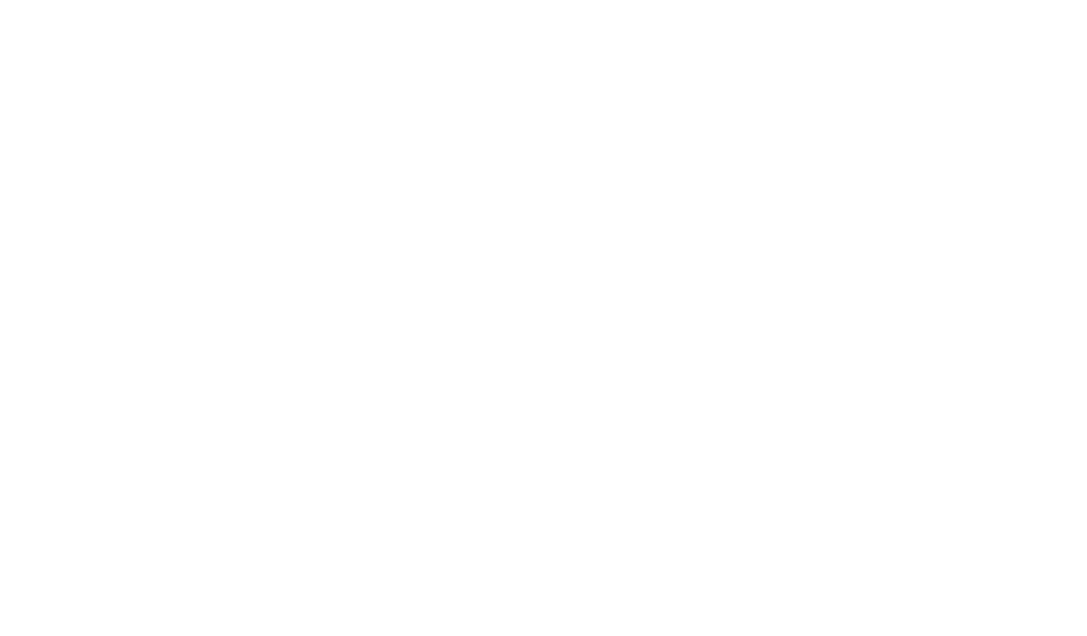
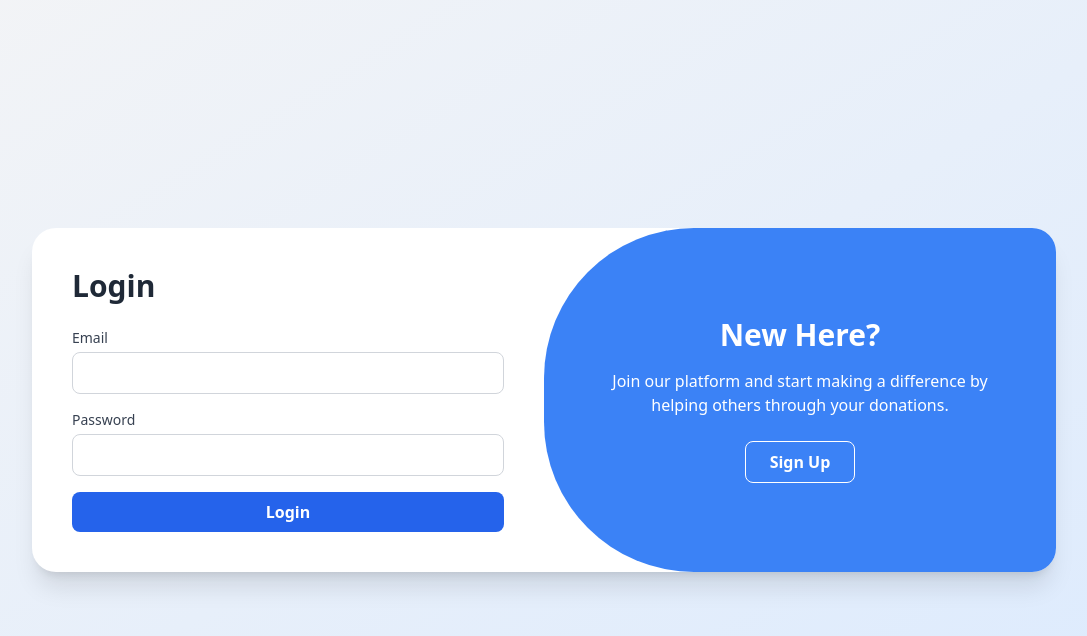
Before and after one commit to cjchandru798/fundraise-frontend-, a React (Vite) app: page /auth in a window 1280 px wide. Before the commit this address had no page. Shown: the top 636 px of the page, without its empty margins (96-1183 px from the left). Built offline with nearby package versions, Linux system fonts and the light colour scheme.

Commit message:
login signup ui completed

```diff
--- a/src/App.tsx
+++ b/src/App.tsx
@@ -1,18 +1,16 @@
-import { BrowserRouter as Router, Routes, Route ,Navigate } from 'react-router-dom';
-import InternLogin from './pages/InternLogin';
+// src/App.tsx
+import { BrowserRouter as Router, Routes, Route, Navigate } from 'react-router-dom';
+import AuthPage from './pages/AuthPage';
 import InternDashboard from './pages/InternDashboard';
-import InternSignup from './pages/InternSignup';
 import './index.css';
 
 export default function App() {
   return (
     <Router>
       <Routes>
-        <Route path="/" element={<Navigate to="/login" />} />
-        <Route path="/login" element={<InternLogin />} />
+        <Route path="/" element={<Navigate to="/auth" />} />
+        <Route path="/auth" element={<AuthPage />} />
         <Route path="/dashboard" element={<InternDashboard />} />
-        <Route path="/signup" element={<InternSignup />} />
-
       </Routes>
     </Router>
   );
--- /dev/null
+++ b/src/components/InputField.tsx
@@ -0,0 +1,31 @@
+// src/components/InputField.tsx
+export default function InputField({
+  label,
+  name,
+  type = "text",
+  value,
+  onChange,
+}: {
+  label: string;
+  name: string;
+  type?: string;
+  value: string;
+  onChange: (e: React.ChangeEvent<HTMLInputElement>) => void;
+}) {
+  return (
+    <div className="flex flex-col gap-1">
+      <label htmlFor={name} className="text-sm font-medium text-gray-700">
+        {label}
+      </label>
+      <input
+        type={type}
+        id={name}
+        name={name}
+        value={value}
+        onChange={onChange}
+        className="px-4 py-2 border border-gray-300 rounded-lg focus:outline-none focus:ring-2 focus:ring-blue-500"
+        required
+      />
+    </div>
+  );
+}
--- a/src/pages/AuthPage.tsx
+++ b/src/pages/AuthPage.tsx
@@ -1,16 +1,18 @@
 // src/pages/AuthPage.tsx
 import { useState } from "react";
 import { motion, AnimatePresence } from "framer-motion";
-import axios from "axios";
-import { useNavigate } from "react-router-dom";
+import { LoginForm } from "../pages/InternLogin";
+import { SignupForm } from "../pages/InternSignup";
 
 export default function AuthPage() {
   const [isLogin, setIsLogin] = useState(true);
   const toggleForm = () => setIsLogin((prev) => !prev);
 
   return (
-    <div className="min-h-screen flex items-center justify-center bg-gray-100">
-      <div className="w-full max-w-md p-8 bg-white rounded-2xl shadow-xl relative overflow-hidden">
+    <div className="min-h-screen flex items-center justify-center bg-gradient-to-br from-gray-100 to-blue-100">
+      <div className="relative w-full max-w-5xl bg-white shadow-xl rounded-3xl overflow-hidden flex">
+        {/* Left Form Container */}
+        <div className="w-1/2 p-10">
           <AnimatePresence mode="wait">
             {isLogin ? (
               <motion.div
@@ -35,6 +37,23 @@
             )}
           </AnimatePresence>
         </div>
+
+        {/* Right Info Panel */}
+        <div className="w-1/2 bg-blue-500 text-white flex flex-col items-center justify-center p-10 rounded-l-[150px] transition-all duration-700 ease-in-out">
+          <h2 className="text-3xl font-bold mb-4">{isLogin ? "New Here?" : "Welcome Back!"}</h2>
+          <p className="text-md mb-6 text-center">
+            {isLogin
+              ? "Join our platform and start making a difference by helping others through your donations."
+              : "Already part of our mission? Log in to continue your fundraising journey."}
+          </p>
+          <button
+            onClick={toggleForm}
+            className="px-6 py-2 border border-white text-white font-semibold rounded-lg hover:bg-white hover:text-blue-500 transition"
+          >
+            {isLogin ? "Sign Up" : "Login"}
+          </button>
+        </div>
+      </div>
     </div>
   );
 }
--- a/src/pages/InternLogin.tsx
+++ b/src/pages/InternLogin.tsx
@@ -1,8 +1,10 @@
+// src/components/InternLogin.tsx
 import { useState } from 'react';
+import { useNavigate } from 'react-router-dom';
 import axios from 'axios';
-import { useNavigate, Link } from 'react-router-dom';
+import InputField from '../components/InputField';
 
-export default function InternLogin() {
+export function LoginForm({ onSwitch }: { onSwitch: () => void }) {
   const [email, setEmail] = useState('');
   const [password, setPassword] = useState('');
   const [error, setError] = useState('');
@@ -12,10 +14,7 @@
     e.preventDefault();
     setError('');
     try {
-      const res = await axios.post('http://localhost:8080/api/auth/login', {
-        email,
-        password,
-      });
+      const res = await axios.post('http://localhost:8080/api/auth/login', { email, password });
       localStorage.setItem('token', res.data.token);
       navigate('/dashboard');
     } catch (err) {
@@ -24,44 +23,12 @@
   };
 
   return (
-    <div style={{ minHeight: '100vh', display: 'flex', justifyContent: 'center', alignItems: 'center' }}>
-      <div style={{ width: '100%', maxWidth: 400, padding: 20, boxShadow: '0 0 10px rgba(0,0,0,0.1)' }}>
-        <h2 style={{ textAlign: 'center', marginBottom: 20 }}>Intern Login</h2>
-        <form onSubmit={handleLogin}>
-          <div style={{ marginBottom: 10 }}>
-            <label>Email</label>
-            <input
-              type="email"
-              value={email}
-              onChange={(e) => setEmail(e.target.value)}
-              required
-              style={{ width: '100%', padding: 8 }}
-            />
-          </div>
-          <div style={{ marginBottom: 10 }}>
-            <label>Password</label>
-            <input
-              type="password"
-              value={password}
-              onChange={(e) => setPassword(e.target.value)}
-              required
-              style={{ width: '100%', padding: 8 }}
-            />
-          </div>
-          {error && <div style={{ color: 'red', marginBottom: 10 }}>{error}</div>}
-          <button type="submit" style={{ width: '100%', padding: 10, backgroundColor: '#007bff', color: '#fff', border: 'none' }}>
-            Login
-          </button>
-        </form>
-
-        {/* 👇 Sign Up Button */}
-        <div style={{ marginTop: 15, textAlign: 'center' }}>
-          <span>Don't have an account? </span>
-          <Link to="/signup" style={{ color: '#007bff', textDecoration: 'none' }}>
-            Sign Up
-          </Link>
-        </div>
-      </div>
-    </div>
+    <form onSubmit={handleLogin} className="space-y-4">
+      <h2 className="text-3xl font-bold text-gray-800 mb-6">Login</h2>
+      <InputField label="Email" name="email" type="email" value={email} onChange={(e) => setEmail(e.target.value)} />
+      <InputField label="Password" name="password" type="password" value={password} onChange={(e) => setPassword(e.target.value)} />
+      {error && <p className="text-red-500 text-sm">{error}</p>}
+      <button type="submit" className="w-full py-2 bg-blue-600 text-white font-semibold rounded-lg hover:bg-blue-700 transition">Login</button>
+    </form>
   );
 }
--- a/src/pages/InternSignup.tsx
+++ b/src/pages/InternSignup.tsx
@@ -1,122 +1,43 @@
 // src/components/InternSignup.tsx
+import { useState } from "react";
+import { useNavigate } from "react-router-dom";
+import axios from "axios";
+import InputField from "../components/InputField";
 
-import { useState } from "react";
-import { motion } from "framer-motion";
-import { Link } from "react-router-dom";
-
-export default function InternSignup() {
-  const [formData, setFormData] = useState({
-    name: "",
-    email: "",
-    password: "",
-    city: "",
-    college: "",
-  });
+export function SignupForm({ onSwitch }: { onSwitch: () => void }) {
+  const [formData, setFormData] = useState({ name: "", email: "", password: "", city: "", college: "" });
+  const [error, setError] = useState('');
+  const [success, setSuccess] = useState('');
+  const navigate = useNavigate();
 
   const handleChange = (e: React.ChangeEvent<HTMLInputElement>) => {
     setFormData((prev) => ({ ...prev, [e.target.name]: e.target.value }));
   };
 
-  const handleSubmit = (e: React.FormEvent) => {
+  const handleSubmit = async (e: React.FormEvent) => {
     e.preventDefault();
-    console.log("Signup form data:", formData);
+    setError('');
+    setSuccess('');
+    try {
+      await axios.post('http://localhost:8080/api/auth/signup', formData);
+      setSuccess('Signup successful!');
+      setTimeout(() => navigate('/auth'), 1500);
+    } catch (err: any) {
+      setError(err?.response?.data?.message || 'Signup failed');
+    }
   };
 
   return (
-    <div className="flex items-center justify-center min-h-screen bg-gray-100">
-      <motion.div
-        initial={{ opacity: 0, y: 30 }}
-        animate={{ opacity: 1, y: 0 }}
-        transition={{ duration: 0.6 }}
-        className="w-full max-w-md p-8 bg-white rounded-2xl shadow-xl"
-      >
-        <h2 className="text-3xl font-bold text-center text-gray-800 mb-6">
-          Intern Signup
-        </h2>
-
-        <form onSubmit={handleSubmit} className="space-y-4">
-          <InputField
-            label="Name"
-            name="name"
-            value={formData.name}
-            onChange={handleChange}
-          />
-          <InputField
-            label="Email"
-            name="email"
-            type="email"
-            value={formData.email}
-            onChange={handleChange}
-          />
-          <InputField
-            label="Password"
-            name="password"
-            type="password"
-            value={formData.password}
-            onChange={handleChange}
-          />
-          <InputField
-            label="City"
-            name="city"
-            value={formData.city}
-            onChange={handleChange}
-          />
-          <InputField
-            label="College"
-            name="college"
-            value={formData.college}
-            onChange={handleChange}
-          />
-
-          <button
-            type="submit"
-            className="w-full py-2 bg-blue-600 text-white font-semibold rounded-lg hover:bg-blue-700 transition"
-          >
-            Sign Up
-          </button>
-        </form>
-
-        <p className="text-center text-sm text-gray-600 mt-4">
-          Already have an account?{" "}
-          <Link
-            to="/login"
-            className="text-blue-600 hover:underline font-medium"
-          >
-            Login
-          </Link>
-        </p>
-      </motion.div>
-    </div>
+    <form onSubmit={handleSubmit} className="space-y-4">
+      <h2 className="text-3xl font-bold text-gray-800 mb-6">Sign Up</h2>
+      <InputField label="Name" name="name" value={formData.name} onChange={handleChange} />
+      <InputField label="Email" name="email" type="email" value={formData.email} onChange={handleChange} />
+      <InputField label="Password" name="password" type="password" value={formData.password} onChange={handleChange} />
+      <InputField label="City" name="city" value={formData.city} onChange={handleChange} />
+      <InputField label="College" name="college" value={formData.college} onChange={handleChange} />
+      {error && <p className="text-red-500 text-sm">{error}</p>}
+      {success && <p className="text-green-600 text-sm">{success}</p>}
+      <button type="submit" className="w-full py-2 bg-blue-600 text-white font-semibold rounded-lg hover:bg-blue-700 transition">Sign Up</button>
+    </form>
   );
 }
-
-function InputField({
-  label,
-  name,
-  value,
-  onChange,
-  type = "text",
-}: {
-  label: string;
-  name: string;
-  value: string;
-  type?: string;
-  onChange: (e: React.ChangeEvent<HTMLInputElement>) => void;
-}) {
-  return (
-    <div className="flex flex-col gap-1">
-      <label htmlFor={name} className="text-sm font-medium text-gray-700">
-        {label}
-      </label>
-      <input
-        type={type}
-        id={name}
-        name={name}
-        value={value}
-        onChange={onChange}
-        className="px-4 py-2 border border-gray-300 rounded-lg focus:outline-none focus:ring-2 focus:ring-blue-500"
-        required
-      />
-    </div>
-  );
-}
```
Lines whose indentation alone changed are shown as unchanged.
